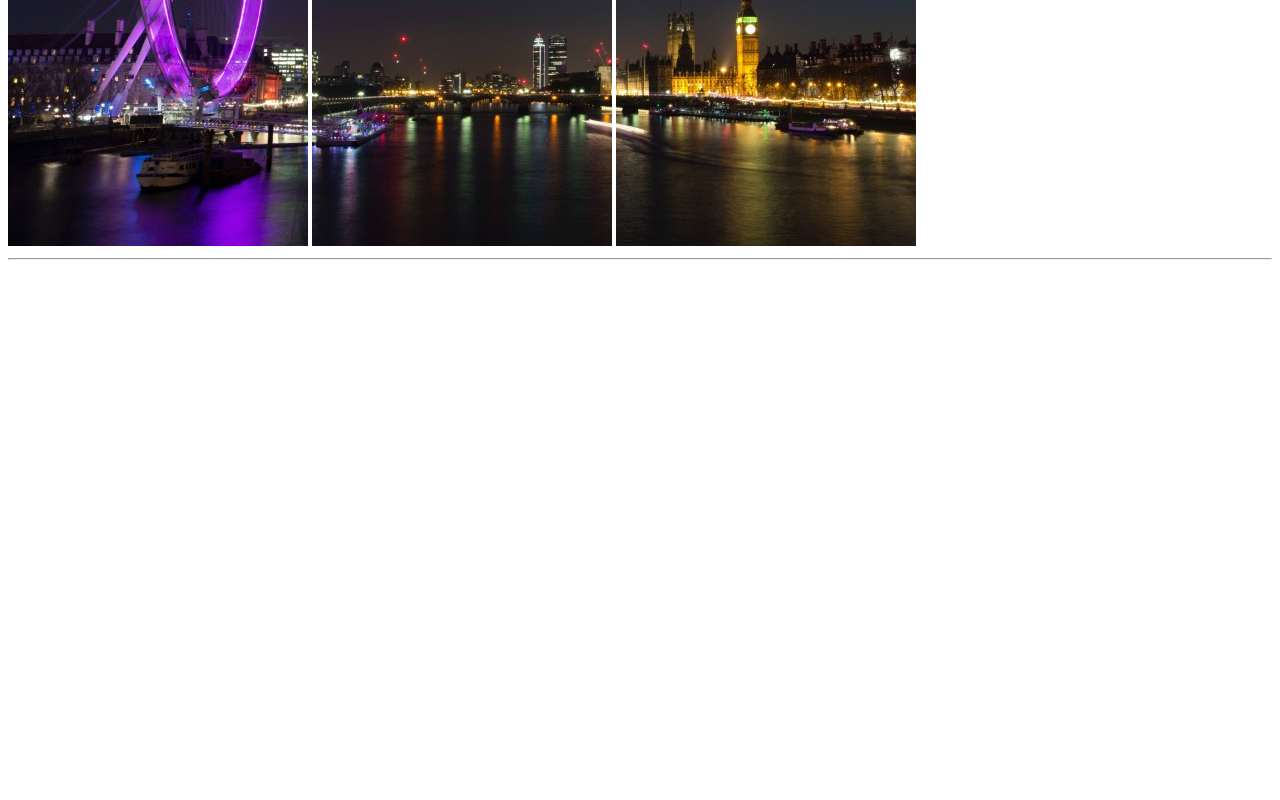
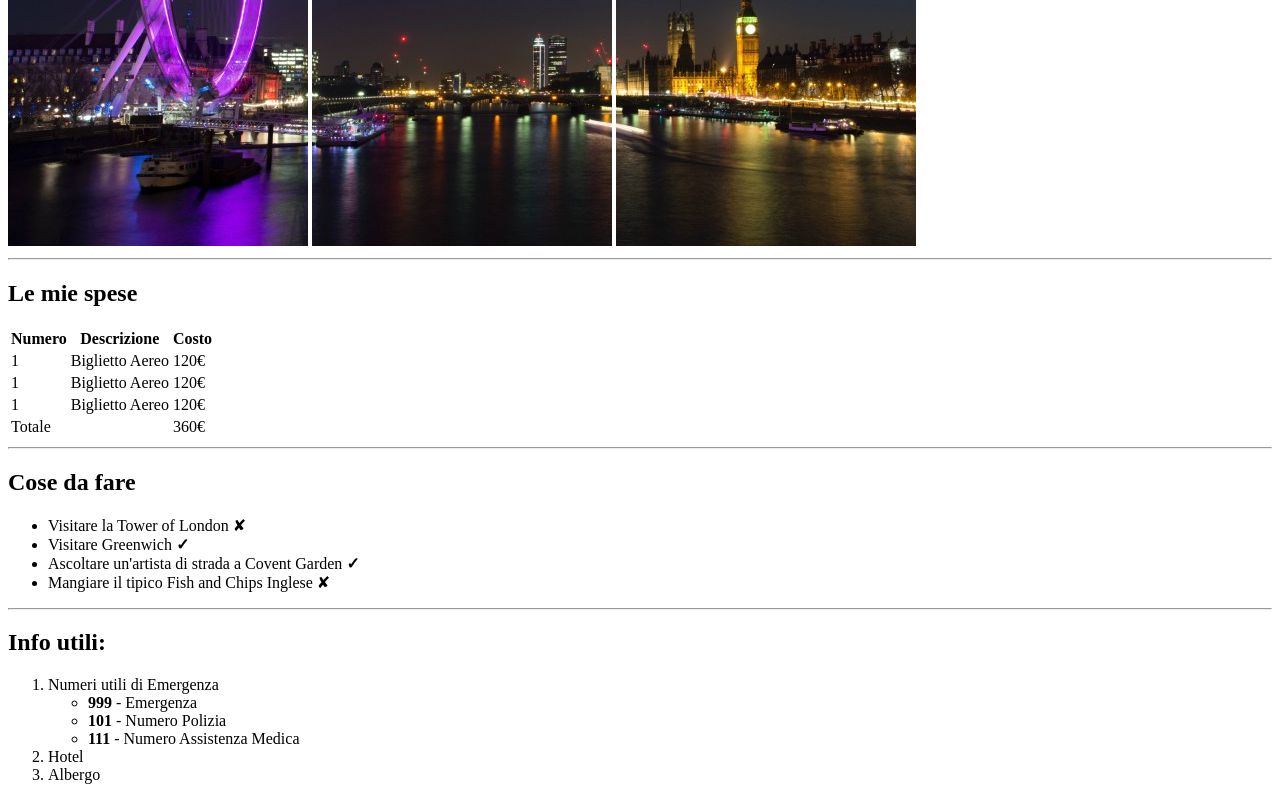
Before and after one commit to Runatorium/html-london-trip, a plain HTML site: page index.html in a window 1280 px wide. Shown: the part 434-1234 px from the top of the page. Before the commit the page ends 800 px from the top, so only its background shows below. Drawn offline with Linux system fonts and the light colour scheme.

Commit message:
Liste finali

```diff
--- a/index.html
+++ b/index.html
@@ -31,5 +31,87 @@
     <hr />
   </header>
   <!--Fine Header-->
-  <body></body>
+  <body>
+    <!-- Inizio Struttura Principale-->
+    <div>
+      <h2>Le mie spese</h2>
+      <!--Inizio Tabella "Spese"-->
+      <table>
+        <thead>
+          <!--Inizio Intestazione Tabella "Spese"-->
+          <tr>
+            <th>Numero</th>
+            <th>Descrizione</th>
+            <th>Costo</th>
+          </tr>
+          <!--Fine Intestazione Tabella "Spese"-->
+        </thead>
+        <!--Inizio Corpo Tabella "Spese"-->
+        <tbody>
+            <!--riga 1 Tabella "Spese"-->
+          <tr>
+            <td>1</td>
+            <td>Biglietto Aereo</td>
+            <td>120&#8364</td>
+          </tr>
+          <!---->
+          <!--riga 2 Tabella "Spese"-->
+          <tr>
+            <td>1</td>
+            <td>Biglietto Aereo</td>
+            <td>120&#8364</td>
+          </tr>
+          <!---->
+          <!--riga 3 Tabella "Spese"-->
+          <tr>
+            <td>1</td>
+            <td>Biglietto Aereo</td>
+            <td>120&#8364</td>
+          </tr>
+          <!---->
+          <!--riga 4 Tabella "Spese"-->
+          <tr>
+            <td>Totale</td>
+            <td></td>
+            <td>360&#8364</td>
+          </tr>
+        </tbody>
+        <!--Fine Corpo Tabella "Spese"-->
+      </table>
+      <hr>
+      <!--Fine Tabella "Spese"-->
+    </div>
+    <!--Inizio Lista "Cose da Fare"-->
+    <Div>
+        <h2>Cose da fare</h2>
+        <ul>
+            <li>Visitare la Tower of London &#10008</li>
+            <li>Visitare Greenwich <strong>&#10003</strong></li>
+            <li>Ascoltare un'artista di strada a Covent Garden <strong>&#10003</strong></li>
+            <li>Mangiare il tipico Fish and Chips Inglese &#10008</li>
+        </ul>
+    </Div>
+    <!--Fine Lista "Cose da Fare"-->
+    <hr>
+    <!--Inizio Lista "Info Utili"-->
+    <div>
+        <h2>Info utili:</h2>
+        <!--Inizio Ordered List-->
+        <ol>
+            <li>Numeri utili di Emergenza</li>
+            <!--Unordered List Interna 1-->
+            <ul>
+                <li><strong>999</strong> - Emergenza</li>
+                <li><strong>101</strong> - Numero Polizia</li>
+                <li><strong>111</strong> - Numero Assistenza Medica</li>
+            </ul>
+            <!--Unordered List Interna 1-->
+            <li>Hotel</li>
+            <li>Albergo</li>
+        </ol>
+        <!--Fine Ordered List-->
+    </div>
+    <!--Fine Lista "Info Utili"-->
+    <!--Fine Struttura Principale-->
+  </body>
 </html>
```
